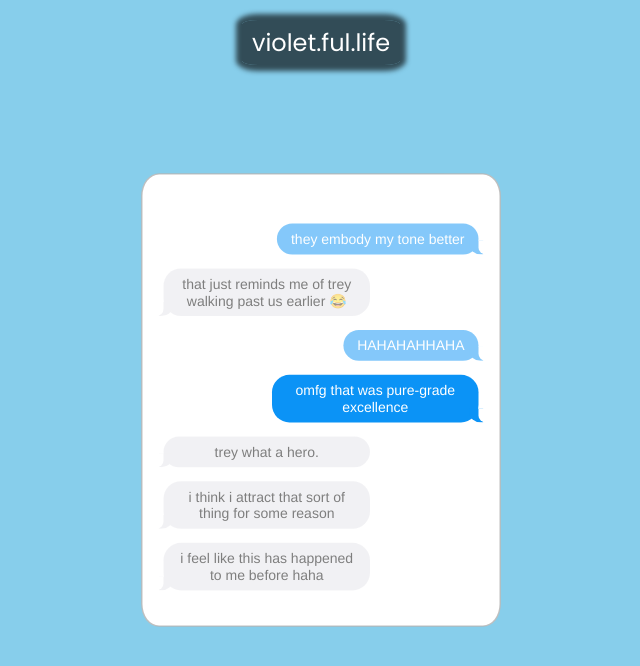
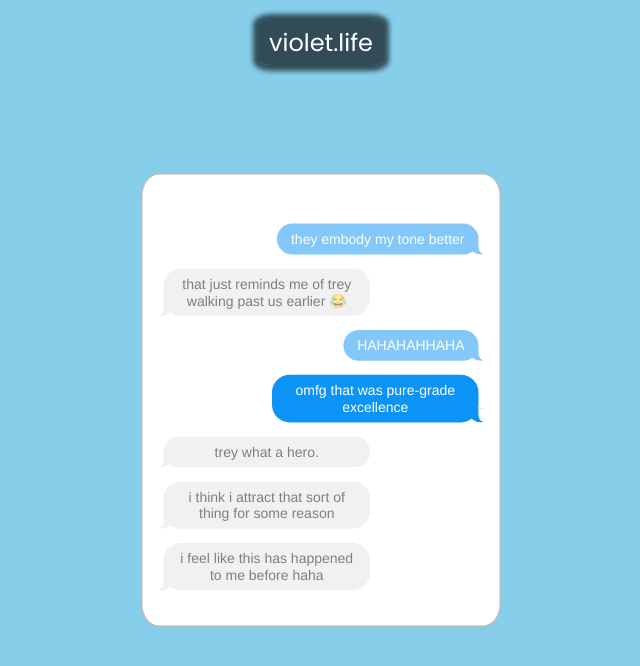
Before and after one commit to EthanFe/violet-ful-life, a React (Create React App) app: page / in a window 1280 px wide. Shown: the top 666 px of the page, without its empty margins (319-959 px from the left). Built offline with nearby package versions, Linux system fonts and the light colour scheme.

Commit message:
important shit

```diff
--- a/src/components/TitleBar.js
+++ b/src/components/TitleBar.js
@@ -25,7 +25,7 @@ function TitleBar() {
   return (
     <div style={styles.titleBarContainer}>
       <div style={styles.titleBar}>
-        violet.ful.life
+       violet.life
       </div>
     </div>
   )
```
